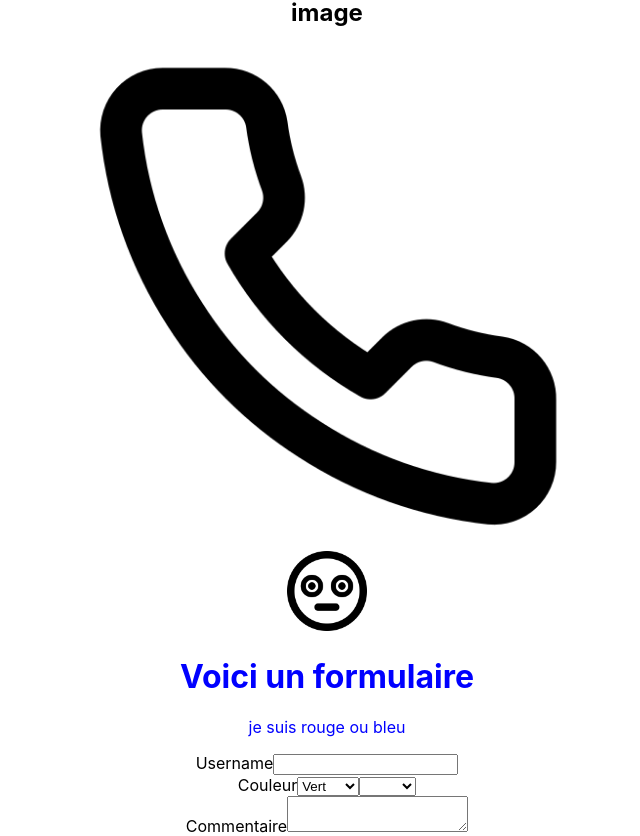
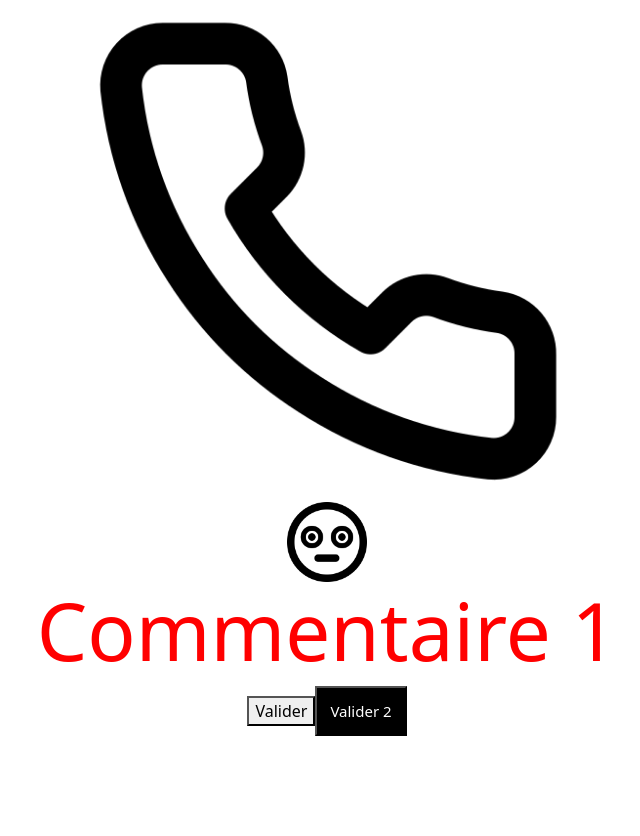
Before and after one commit to AIELSOYY/app-voiture, a React (Create React App) app: page / in a window 1280 px wide. Shown: the part 812-1648 px from the top of the page, without its empty margins (313-953 px from the left). After the commit the page ends 1548 px from the top, so only its background shows below. Built offline with nearby package versions, Linux system fonts and the light colour scheme.

Commit message:
added styled-components

```diff
--- a/package.json
+++ b/package.json
@@ -10,7 +10,7 @@
     "react": "^18.2.0",
     "react-dom": "^18.2.0",
     "react-scripts": "5.0.1",
-    "styled-components": "^4.3.1",
+    "styled-components": "^4.4.1",
     "web-vitals": "^2.1.4"
   },
   "scripts": {
--- a/src/components/Form.js
+++ b/src/components/Form.js
@@ -1,68 +1,90 @@
-import { Component} from 'react'
+import React, { Component} from 'react';
+import styled from 'styled-components';
 
 class Form extends Component {
 
 
-    state = {
-        username: '',
-        color: '',
-        colors: ["", "red", "green", "blue"],
-        comment: ''
+    render() {
+        const Title = styled.h1`
+        color: red;
+        font-size: 80px;
+        `
+
+        const Button =styled.button`
+        background:black;
+        color: #ffffff;
+        padding: 12px 13px;
+        font-size: 15px;
+        `
+        return(
+            <div>
+                <Title>Commentaire 1</Title>
+                <button>Valider</button>
+                <Button>Valider 2</Button>
+            </div>
+        )
     }
 
-    handleUsername = e => {
-        this.setState({
-            username : e.target.value
-        })
-    }
+    // state = {
+    //     username: '',
+    //     color: '',
+    //     colors: ["", "red", "green", "blue"],
+    //     comment: ''
+    // }
 
-    handleColor = event => {
-        this.setState({
-            color : event.target.value
-        })
-    }
+    // handleUsername = e => {
+    //     this.setState({
+    //         username : e.target.value
+    //     })
+    // }
 
-    handleComments = event => {
-        this.setState({
-            comment : event.target.value
-        })
-    }
+    // handleColor = event => {
+    //     this.setState({
+    //         color : event.target.value
+    //     })
+    // }
 
-    render() {
-        const myClass = this.props.head ? 'blue' : 'red';
-  return (
-    <div>
-        <h1 className="blue">Voici un formulaire</h1>
-        <p className={myClass}>je suis rouge ou bleu</p>
+    // handleComments = event => {
+    //     this.setState({
+    //         comment : event.target.value
+    //     })
+    // }
 
-        <form>
-            <div>
-                <label>Username</label>
-                <input type="text" value={this.state.username} onChange={this.handleUsername}/>
-            </div>
-            <div>
-                <label>Couleur</label>
-                <select>
-                    <option value='vert'>Vert</option>
-                    <option value='rouge'>Rouge</option>
-                    <option value='bleu'>Bleu</option>
-                </select>
-                <select value={this.state.colors} onChange={this.handleColor}>
-                    {
-                        this.state.colors.map((color, index) => {
-                           return <option key={index} value={color}>{color}</option>
-                        })
-                    }
-                </select>
-            </div>
-            <div>
-                <label>Commentaire</label>
-                <textarea value= {this.state.comment} onChange={this.handleComments}></textarea>
-            </div>
-        </form>
-    </div>
-  )
-    }
+    // render() {
+    //     return (
+    //         <div>
+    //             <h1 className={styles.green}>Commentaire 1</h1>
+    //             <MyHead/>
+    //             <p>je suis rouge ou bleu</p>
+
+    //             <form>
+    //                 <div>
+    //                     <label>Username</label>
+    //                     <input type="text" value={this.state.username} onChange={this.handleUsername}/>
+    //                 </div>
+    //                 <div>
+    //                     <label>Couleur</label>
+    //                     <select>
+    //                         <option value='vert'>Vert</option>
+    //                         <option value='rouge'>Rouge</option>
+    //                         <option value='bleu'>Bleu</option>
+    //                     </select>
+    //                     <select value={this.state.colors} onChange={this.handleColor}>
+    //                         {
+    //                             this.state.colors.map((color, index) => {
+    //                             return <option key={index} value={color}>{color}</option>
+    //                             })
+    //                         }
+    //                     </select>
+    //                 </div>
+    //                 <div>
+    //                     <label>Commentaire</label>
+    //                     <textarea value= {this.state.comment} onChange={this.handleComments}></textarea>
+    //                 </div>
+    //             </form>
+    //         </div>
+    //     )
+    // }
 }
 
 export default Form
--- a/src/components/myCss.css
+++ b/src/components/myCss.css
@@ -5,3 +5,8 @@
 .red{
     color:red;
 }
+
+.bigFont {
+    font-size: 40px;
+    font-weight: bold;
+}
--- /dev/null
+++ b/src/components/myCss.module.css
@@ -0,0 +1,3 @@
+.green{
+    color:green;
+}
--- a/src/index.js
+++ b/src/index.js
@@ -4,6 +4,7 @@ import './index.css';
 import App from './App';
 import reportWebVitals from './reportWebVitals';
 import "../node_modules/bootstrap/dist/js/bootstrap.min.js";
+import 'bootstrap/dist/css/bootstrap.min.css'
 
 const root = ReactDOM.createRoot(document.getElementById('root'));
 root.render(
```
Also changed, not shown: src/components/MyHeaderOne.js (added, +7 -0 lines), 1 other file (tests, documents, lock files or other folders).
